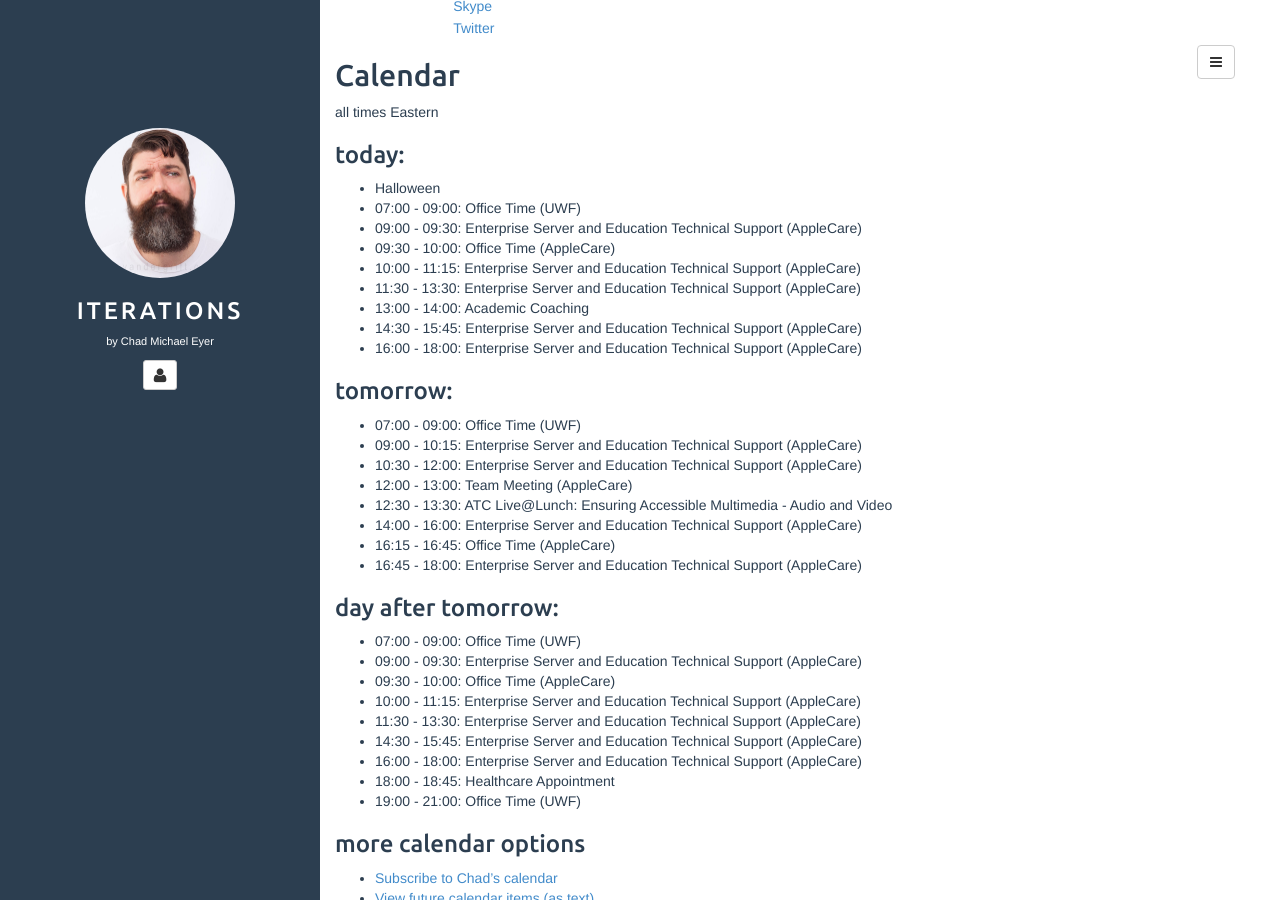
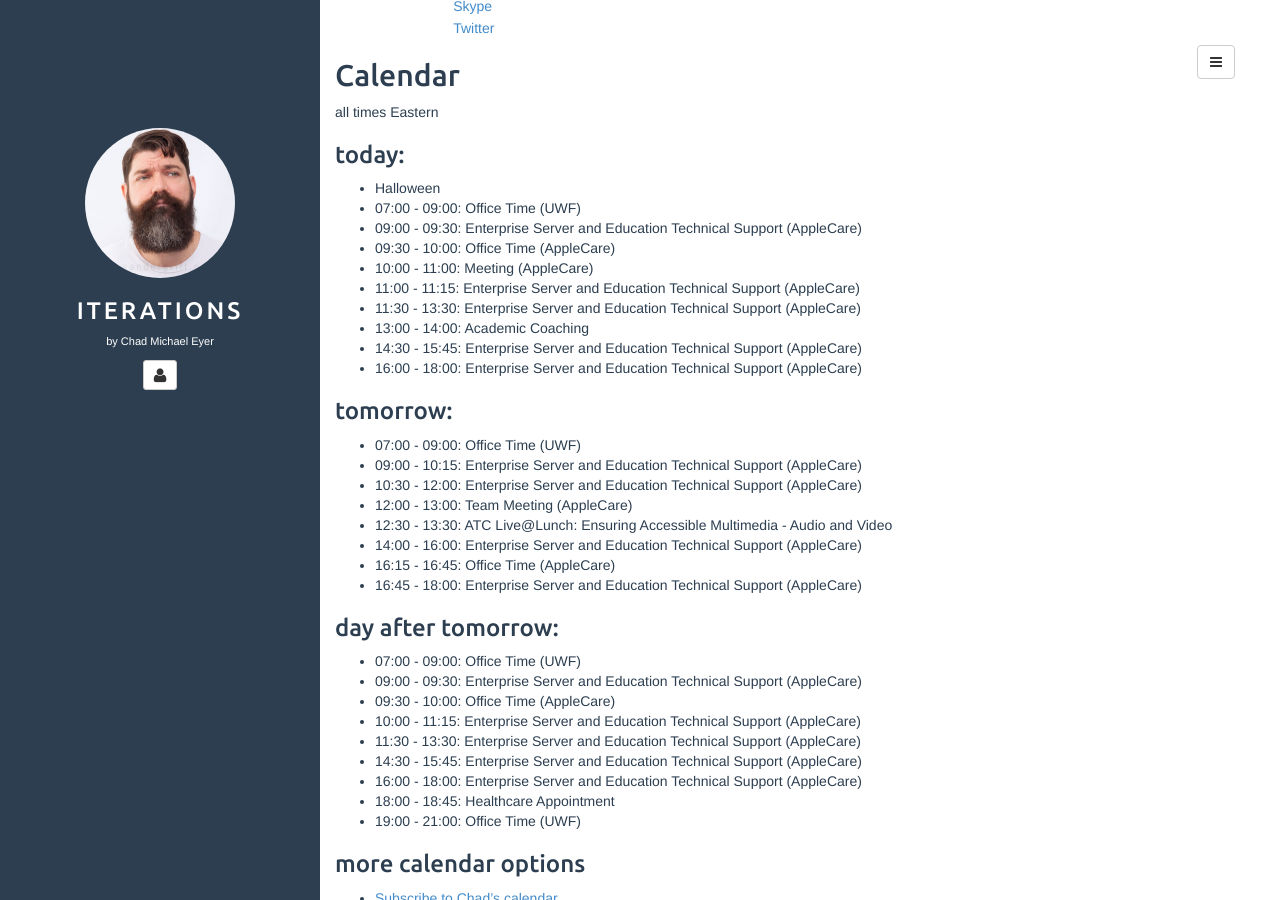
Before and after one commit to chadmichaeleyer/chadmichaeleyer.github.io, a Jekyll site: the page built from about.md, in a window 1280 px wide and 900 px high, scrolled down 1437 px. Built offline with Jekyll 4.4.1, drawn with Linux system fonts in a browser that asks for light colours.

Commit message:
calendar update

```diff
--- a/calendar-year.markdown
+++ b/calendar-year.markdown
@@ -6,7 +6,8 @@ all times Eastern
 * 07:00 - 09:00: Office Time (UWF)
 * 09:00 - 09:30: Enterprise Server and Education Technical Support (AppleCare)
 * 09:30 - 10:00: Office Time (AppleCare)
-* 10:00 - 11:15: Enterprise Server and Education Technical Support (AppleCare)
+* 10:00 - 11:00: Meeting (AppleCare)
+* 11:00 - 11:15: Enterprise Server and Education Technical Support (AppleCare)
 * 11:30 - 13:30: Enterprise Server and Education Technical Support (AppleCare)
 * 13:00 - 14:00: Academic Coaching
 * 14:30 - 15:45: Enterprise Server and Education Technical Support (AppleCare)
--- a/calendar.markdown
+++ b/calendar.markdown
@@ -6,7 +6,8 @@ all times Eastern
 * 07:00 - 09:00: Office Time (UWF)
 * 09:00 - 09:30: Enterprise Server and Education Technical Support (AppleCare)
 * 09:30 - 10:00: Office Time (AppleCare)
-* 10:00 - 11:15: Enterprise Server and Education Technical Support (AppleCare)
+* 10:00 - 11:00: Meeting (AppleCare)
+* 11:00 - 11:15: Enterprise Server and Education Technical Support (AppleCare)
 * 11:30 - 13:30: Enterprise Server and Education Technical Support (AppleCare)
 * 13:00 - 14:00: Academic Coaching
 * 14:30 - 15:45: Enterprise Server and Education Technical Support (AppleCare)
```
Also changed, not shown: 1 other file.
